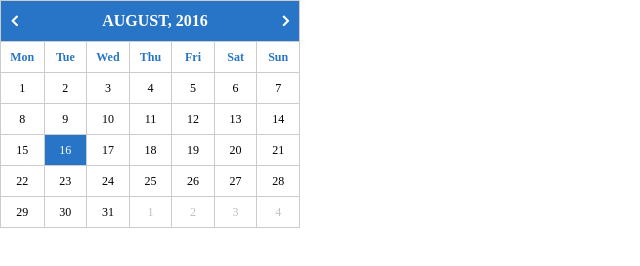
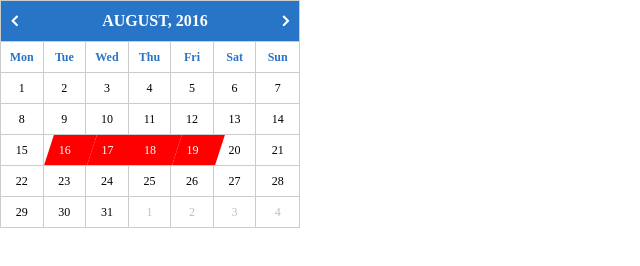
Before and after one commit to kristijanbambir/react-booking-calendar, a React app: page / in a window 1280 px wide. Shown: the whole page, without its empty margins (0-640 px from the left). Built offline with nearby package versions, Linux system fonts and the light colour scheme.

Commit message:
Add initial booking dates

```diff
--- a/src/components/App.js
+++ b/src/components/App.js
@@ -5,10 +5,19 @@ import BookingCalendar from './BookingCalendar';
 
 export default class AppComponent extends React.Component {
 
+  bookedNights() {
+    return [
+      new Date(2016, 7, 16),
+      new Date(2016, 7, 17),
+      new Date(2016, 7, 18),
+      new Date(2016, 7, 19)
+    ];
+  }
+
   render() {
     return (
       <div className="index">
-        <BookingCalendar />
+        <BookingCalendar bookedNights={this.bookedNights()} />
       </div>
     );
   }
--- a/src/components/BookingCalendar.js
+++ b/src/components/BookingCalendar.js
@@ -65,7 +65,8 @@ export default class BookingCalendar extends React.Component {
           date={date.clone()}
           month={this.state.month}
           select={this.select}
-          selected={this.state.selected} />
+          selected={this.state.selected}
+          bookedNights={this.props.bookedNights} />
       );
       date.add(1, 'w');
       done = count++ > 2 && monthIndex !== date.month();
@@ -84,4 +85,7 @@ export default class BookingCalendar extends React.Component {
 }
 
 // Counter.propTypes = { initialCount: React.PropTypes.number };
-BookingCalendar.defaultProps = { selected: moment().startOf('day') };
+BookingCalendar.defaultProps = {
+  bookedNights: [],
+  selected: moment().startOf('day')
+};
--- a/src/components/Week.js
+++ b/src/components/Week.js
@@ -1,4 +1,15 @@
 import React from 'react';
+
+function isBooked(date, bookedNights) {
+  let isBooked = false;
+  for (let i = 0; i < bookedNights.length; i++) {
+    if (date.isSame(bookedNights[i], 'day')) {
+      isBooked = true;
+      break;
+    }
+  }
+  return isBooked;
+}
 
 const Week = (props) => {
   const days = [];
@@ -9,6 +20,7 @@ const Week = (props) => {
     const day = {
       name: date.format('dd').substring(0, 1),
       number: date.date(),
+      isBooked: isBooked(date, props.bookedNights),
       isCurrentMonth: date.month() === month.month(),
       isToday: date.isSame(new Date(), 'day'),
       date: date
@@ -16,7 +28,7 @@ const Week = (props) => {
     days.push(
       <span
         key={day.date.toString()}
-        className={`day${day.isToday ? ' today' : ''}${day.isCurrentMonth ? '' : ' different-month'}${day.date.isSame(props.selected) ? ' selected' : ''}`}
+        className={`day${day.isToday ? ' today' : ''}${day.isCurrentMonth ? '' : ' different-month'}${day.date.isSame(props.selected) ? ' selected' : ''}${day.isBooked ? ' booked' : ''}`}
         onClick={props.select.bind(null, day)}>
         {day.number}
       </span>);
--- a/src/styles/BookingCalendar.scss
+++ b/src/styles/BookingCalendar.scss
@@ -84,16 +84,16 @@ $border-colour: #CCC;
       float: left;
       width: (100% / 7);
       @include border-box();
-      border-left: solid 1px $border-colour;
+      border-right: solid 1px $border-colour;
       font-size: 0.75em;
       text-align: center;
       @include vertical-centre(30px);
-      background: white;
+      background: transparent;
       cursor: pointer;
       color: black;
 
-      &:first-child {
-        border-left: none;
+      &:last-child {
+        border-right: none;
       }
 
       &.today {
@@ -108,6 +108,28 @@ $border-colour: #CCC;
         background: $secondary-colour;
         color: white;
       }
+
+      &.booked {
+        background: transparent;
+        color: white;
+        position: relative;
+        z-index: 1;
+        border-right: none;
+
+        &:before {
+          background-color: red;
+          content: '';
+          width: 100%;
+          height: 100%;
+          top: 0;
+          left: 13%;
+          position: absolute;
+          z-index: -1;
+          -webkit-transform: skew(-18deg);
+          -moz-transform: skew(-18deg);
+          -o-transform: skew(-18deg);
+        }
+      }
     }
 
     &.names > span {
@@ -116,3 +138,12 @@ $border-colour: #CCC;
     }
   }
 }
+
+#parallelogram {
+  width: 150px;
+  height: 100px;
+  -webkit-transform: skew(20deg);
+  -moz-transform: skew(20deg);
+  -o-transform: skew(20deg);
+  background: red;
+}
```
